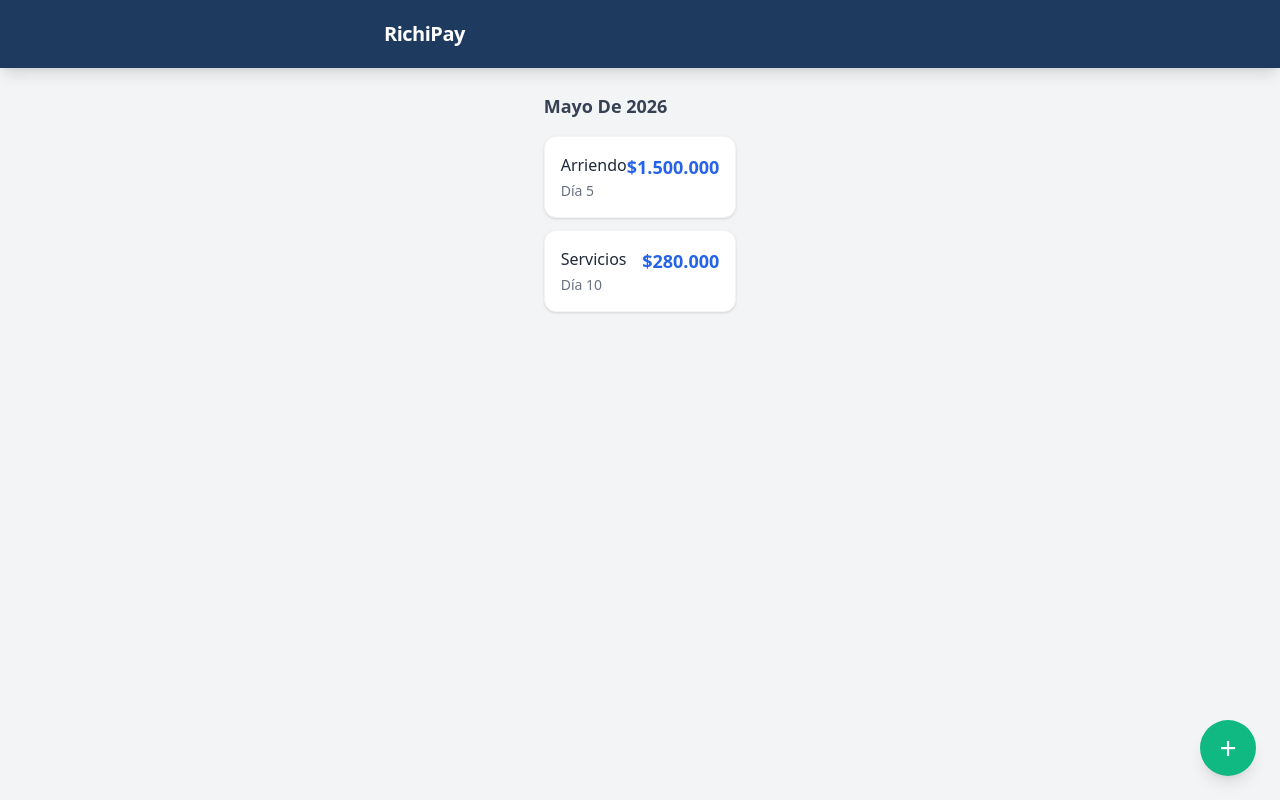
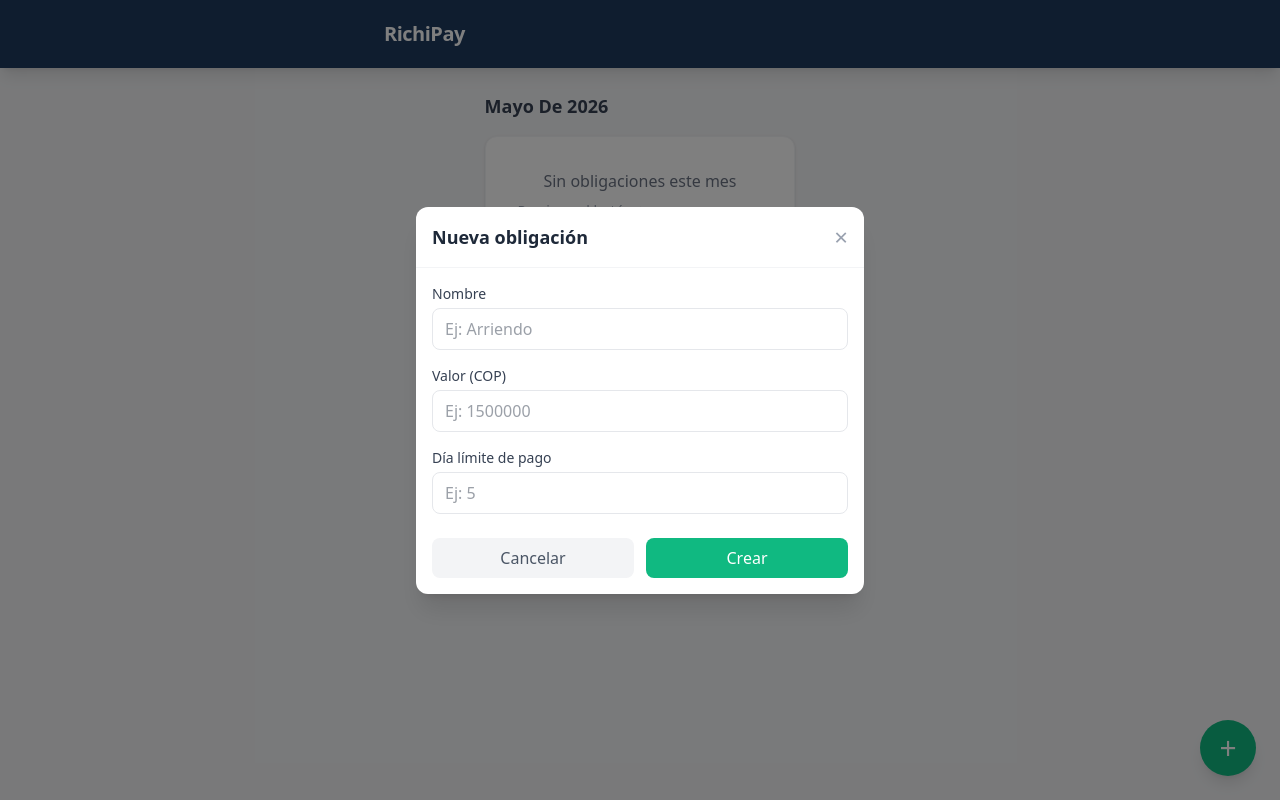
Before and after one commit to AndresRicardo/RichiPay, a React (Vite) app: page / in a window 1280 px wide. Both pictures are taken after a click on the button "Agregar obligación". Built offline with nearby package versions, Linux system fonts and the light colour scheme.

Commit message:
FASE 2 - CRUD obligaciones con Zustand + localStorage
- useObligationsStore con persist middleware
- ObligationModal para crear/editar obligaciones
- PaymentCard con botones editar/eliminar
- MonthlyList consume store (sin mock data)
- FloatingButton conectado al modal
- PROJECT_CONTEXT.md creado

```diff
--- a/src/App.jsx
+++ b/src/App.jsx
@@ -1,15 +1,60 @@
+import { useState } from 'react'
 import Header from './components/Header'
 import MonthlyList from './components/MonthlyList'
 import FloatingButton from './components/FloatingButton'
+import ObligationModal from './components/ObligationModal'
+import useObligationsStore from './store/useObligationsStore'
 
 function App() {
+  const [modalOpen, setModalOpen] = useState(false)
+  const [editingObligation, setEditingObligation] = useState(null)
+
+  const addObligation = useObligationsStore((state) => state.addObligation)
+  const editObligation = useObligationsStore((state) => state.editObligation)
+  const removeObligation = useObligationsStore((state) => state.removeObligation)
+
+  const handleOpenCreate = () => {
+    setEditingObligation(null)
+    setModalOpen(true)
+  }
+
+  const handleOpenEdit = (obligation) => {
+    setEditingObligation(obligation)
+    setModalOpen(true)
+  }
+
+  const handleClose = () => {
+    setModalOpen(false)
+    setEditingObligation(null)
+  }
+
+  const handleSave = (name, amount, dueDay) => {
+    if (editingObligation) {
+      editObligation(editingObligation.id, name, amount, dueDay)
+    } else {
+      addObligation(name, amount, dueDay)
+    }
+  }
+
+  const handleDelete = (id) => {
+    if (window.confirm('¿Eliminar esta obligación?')) {
+      removeObligation(id)
+    }
+  }
+
   return (
     <>
       <Header />
       <main className="flex-1 flex flex-col">
-        <MonthlyList />
+        <MonthlyList onEdit={handleOpenEdit} onDelete={handleDelete} />
       </main>
-      <FloatingButton />
+      <FloatingButton onClick={handleOpenCreate} />
+      <ObligationModal
+        isOpen={modalOpen}
+        onClose={handleClose}
+        onSave={handleSave}
+        initialData={editingObligation}
+      />
     </>
   )
 }
--- a/src/components/FloatingButton.jsx
+++ b/src/components/FloatingButton.jsx
@@ -1,6 +1,7 @@
-function FloatingButton() {
+function FloatingButton({ onClick }) {
   return (
     <button
+      onClick={onClick}
       className="fixed bottom-6 right-6 w-14 h-14 bg-[#10b981] text-white
                  rounded-full shadow-lg flex items-center justify-center
                  text-3xl font-light hover:bg-emerald-600 active:scale-95
--- a/src/components/MonthlyList.jsx
+++ b/src/components/MonthlyList.jsx
@@ -1,13 +1,10 @@
 import PaymentCard from './PaymentCard'
+import useObligationsStore from '../store/useObligationsStore'
 
-function MonthlyList() {
+function MonthlyList({ onEdit, onDelete }) {
+  const obligations = useObligationsStore((state) => state.obligations)
   const currentDate = new Date()
   const monthName = currentDate.toLocaleDateString('es-CO', { month: 'long', year: 'numeric' })
-
-  const mockObligations = [
-    { id: 1, name: 'Arriendo', amount: 1500000, dueDay: 5 },
-    { id: 2, name: 'Servicios', amount: 280000, dueDay: 10 },
-  ]
 
   return (
     <section className="max-w-lg mx-auto px-4 py-6 flex-1">
@@ -15,7 +12,7 @@ function MonthlyList() {
         {monthName}
       </h2>
 
-      {mockObligations.length === 0 ? (
+      {obligations.length === 0 ? (
         <div className="bg-white rounded-xl p-8 text-center shadow-sm border border-gray-100">
           <p className="text-gray-500 mb-2">Sin obligaciones este mes</p>
           <p className="text-sm text-gray-400">
@@ -24,12 +21,14 @@ function MonthlyList() {
         </div>
       ) : (
         <div className="space-y-3">
-          {mockObligations.map((obligation) => (
+          {obligations.map((obligation) => (
             <PaymentCard
               key={obligation.id}
               name={obligation.name}
               amount={obligation.amount}
               dueDay={obligation.dueDay}
+              onEdit={() => onEdit(obligation)}
+              onDelete={() => onDelete(obligation.id)}
             />
           ))}
         </div>
--- /dev/null
+++ b/src/components/ObligationModal.jsx
@@ -0,0 +1,102 @@
+function ObligationModal({ isOpen, onClose, onSave, initialData }) {
+  const isEdit = Boolean(initialData)
+
+  const handleSubmit = (e) => {
+    e.preventDefault()
+    const formData = new FormData(e.target)
+    const name = formData.get('name')
+    const amount = Number(formData.get('amount'))
+    const dueDay = Number(formData.get('dueDay'))
+    onSave(name, amount, dueDay)
+    e.target.reset()
+    onClose()
+  }
+
+  if (!isOpen) return null
+
+  return (
+    <div className="fixed inset-0 z-50 flex items-center justify-center p-4">
+      <div
+        className="absolute inset-0 bg-black/50"
+        onClick={onClose}
+      />
+      <div className="relative bg-white rounded-xl w-full max-w-md shadow-xl">
+        <div className="flex justify-between items-center p-4 border-b border-gray-100">
+          <h3 className="text-lg font-semibold text-gray-800">
+            {isEdit ? 'Editar obligación' : 'Nueva obligación'}
+          </h3>
+          <button
+            onClick={onClose}
+            className="text-gray-400 hover:text-gray-600 text-2xl leading-none"
+          >
+            ×
+          </button>
+        </div>
+        <form onSubmit={handleSubmit} className="p-4 space-y-4">
+          <div>
+            <label htmlFor="name" className="block text-sm font-medium text-gray-700 mb-1">
+              Nombre
+            </label>
+            <input
+              type="text"
+              id="name"
+              name="name"
+              defaultValue={initialData?.name}
+              required
+              className="w-full px-3 py-2 border border-gray-200 rounded-lg focus:outline-none focus:ring-2 focus:ring-[#10b981] focus:border-transparent"
+              placeholder="Ej: Arriendo"
+            />
+          </div>
+          <div>
+            <label htmlFor="amount" className="block text-sm font-medium text-gray-700 mb-1">
+              Valor (COP)
+            </label>
+            <input
+              type="number"
+              id="amount"
+              name="amount"
+              defaultValue={initialData?.amount}
+              required
+              min="1"
+              className="w-full px-3 py-2 border border-gray-200 rounded-lg focus:outline-none focus:ring-2 focus:ring-[#10b981] focus:border-transparent"
+              placeholder="Ej: 1500000"
+            />
+          </div>
+          <div>
+            <label htmlFor="dueDay" className="block text-sm font-medium text-gray-700 mb-1">
+              Día límite de pago
+            </label>
+            <input
+              type="number"
+              id="dueDay"
+              name="dueDay"
+              defaultValue={initialData?.dueDay}
+              required
+              min="1"
+              max="31"
+              className="w-full px-3 py-2 border border-gray-200 rounded-lg focus:outline-none focus:ring-2 focus:ring-[#10b981] focus:border-transparent"
+              placeholder="Ej: 5"
+            />
+          </div>
+          <div className="flex gap-3 pt-2">
+            <button
+              type="button"
+              onClick={onClose}
+              className="flex-1 px-4 py-2 text-gray-600 bg-gray-100 rounded-lg hover:bg-gray-200 transition-colors"
+            >
+              Cancelar
+            </button>
+            <button
+              type="submit"
+              className="flex-1 px-4 py-2 text-white bg-[#10b981] rounded-lg hover:bg-emerald-600 transition-colors"
+            >
+              {isEdit ? 'Guardar' : 'Crear'}
+            </button>
+          </div>
+        </form>
+      </div>
+    </div>
+  )
+}
+
+export default ObligationModal
--- a/src/components/PaymentCard.jsx
+++ b/src/components/PaymentCard.jsx
@@ -1,4 +1,4 @@
-function PaymentCard({ name, amount, dueDay }) {
+function PaymentCard({ name, amount, dueDay, onEdit, onDelete }) {
 	return (
 		<div className="bg-white rounded-xl p-4 shadow-sm border border-gray-100">
 			<div className="flex justify-between items-start">
@@ -10,8 +10,22 @@ function PaymentCard({ name, amount, dueDay }) {
 					${amount.toLocaleString("es-CO")}
 				</p>
 			</div>
+			<div className="flex gap-2 mt-3 pt-3 border-t border-gray-100">
+				<button
+					onClick={onEdit}
+					className="flex-1 text-sm text-gray-500 hover:text-[#10b981] py-1 transition-colors"
+				>
+					Editar
+				</button>
+				<button
+					onClick={onDelete}
+					className="flex-1 text-sm text-gray-500 hover:text-red-500 py-1 transition-colors"
+				>
+					Eliminar
+				</button>
+			</div>
 		</div>
-	);
+	)
 }
 
-export default PaymentCard;
+export default PaymentCard
--- /dev/null
+++ b/src/store/useObligationsStore.js
@@ -0,0 +1,41 @@
+import { create } from 'zustand'
+import { persist } from 'zustand/middleware'
+
+const useObligationsStore = create(
+  persist(
+    (set, get) => ({
+      obligations: [],
+
+      addObligation: (name, amount, dueDay) => {
+        const newObligation = {
+          id: crypto.randomUUID(),
+          name,
+          amount,
+          dueDay,
+        }
+        set((state) => ({
+          obligations: [...state.obligations, newObligation],
+        }))
+      },
+
+      editObligation: (id, name, amount, dueDay) => {
+        set((state) => ({
+          obligations: state.obligations.map((ob) =>
+            ob.id === id ? { ...ob, name, amount, dueDay } : ob
+          ),
+        }))
+      },
+
+      removeObligation: (id) => {
+        set((state) => ({
+          obligations: state.obligations.filter((ob) => ob.id !== id),
+        }))
+      },
+    }),
+    {
+      name: 'richipay-obligations',
+    }
+  )
+)
+
+export default useObligationsStore
```
Also changed, not shown: 1 other file (tests, documents, lock files or other folders).
